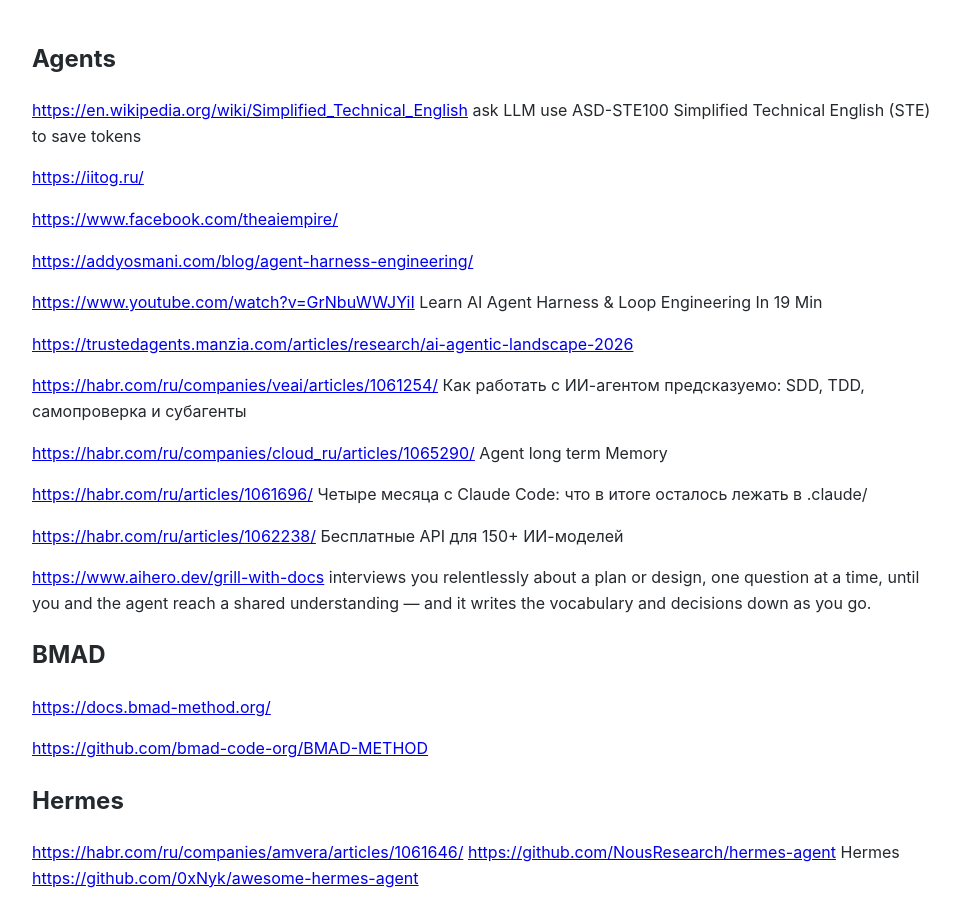
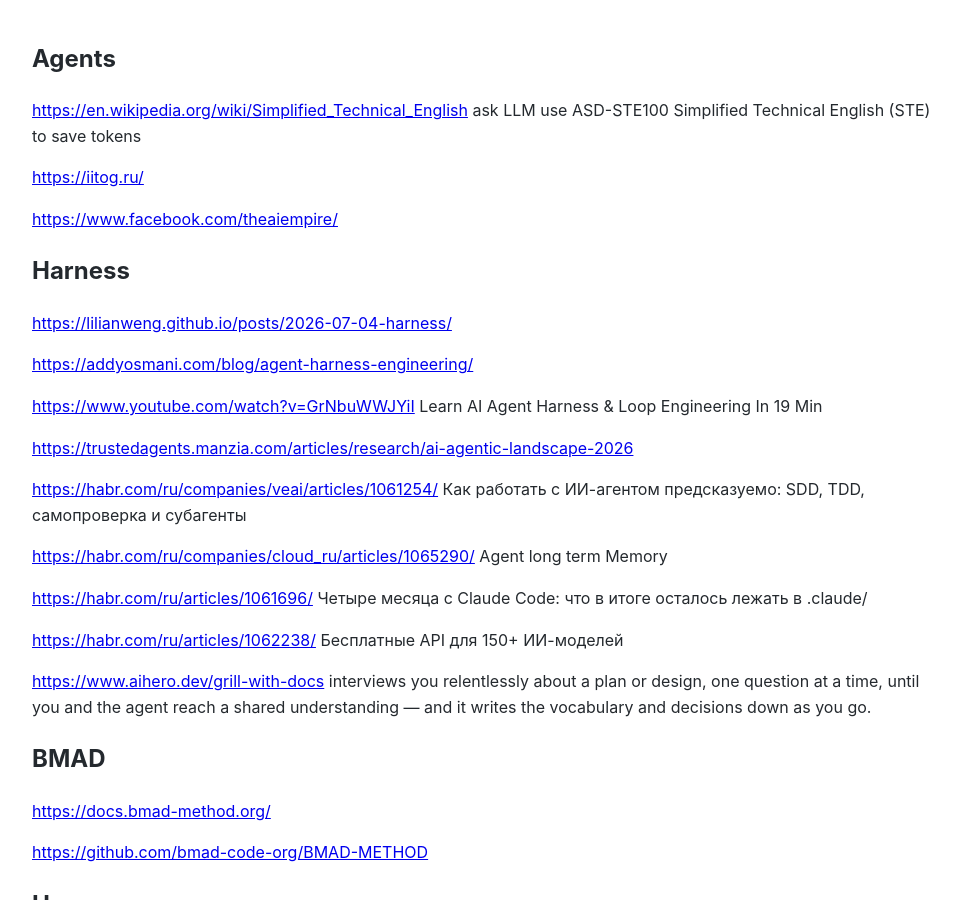
Before and after one commit to Michael-Lubinsky/michael-lubinsky.github.com, a Jekyll site: the page built from ml/agent.md, in a window 1280 px wide and 900 px high. Shown: the whole window, without its empty margins (158-1118 px from the left). Built offline with Jekyll 4.4.1, drawn with Linux system fonts in a browser that asks for light colours; our own code applies the rules of GitHub Pages for plain Markdown files; some of the changed text lies outside the part shown.

Commit message:
Update agent.md with Harness section and book title
Added a section for 'Harness' and updated the title for the free book.

```diff
--- a/ml/agent.md
+++ b/ml/agent.md
@@ -5,6 +5,9 @@
 <https://iitog.ru/>
 
 <https://www.facebook.com/theaiempire/>
+
+## Harness
+<https://lilianweng.github.io/posts/2026-07-04-harness/>
 
 <https://addyosmani.com/blog/agent-harness-engineering/>
 
```
Also changed, not shown: other parts of ml/agent.md (+1 -1 lines).
